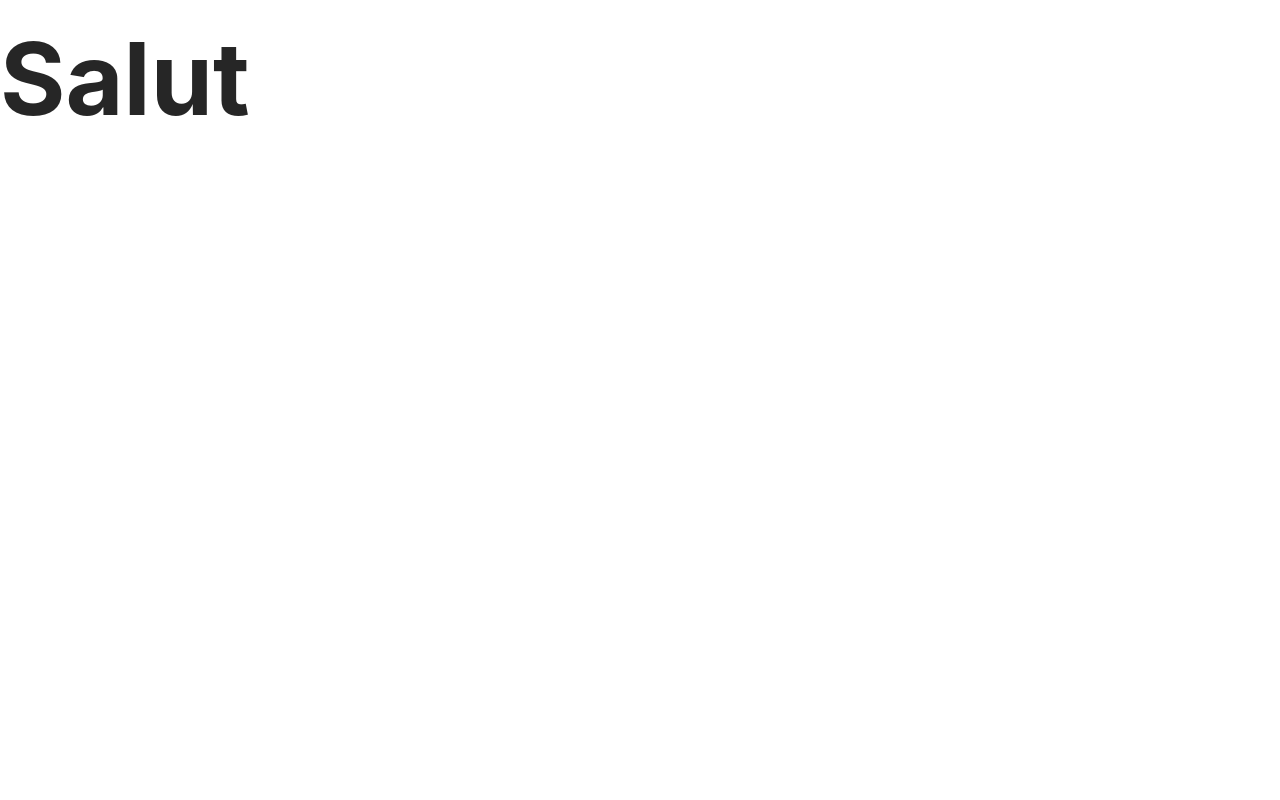
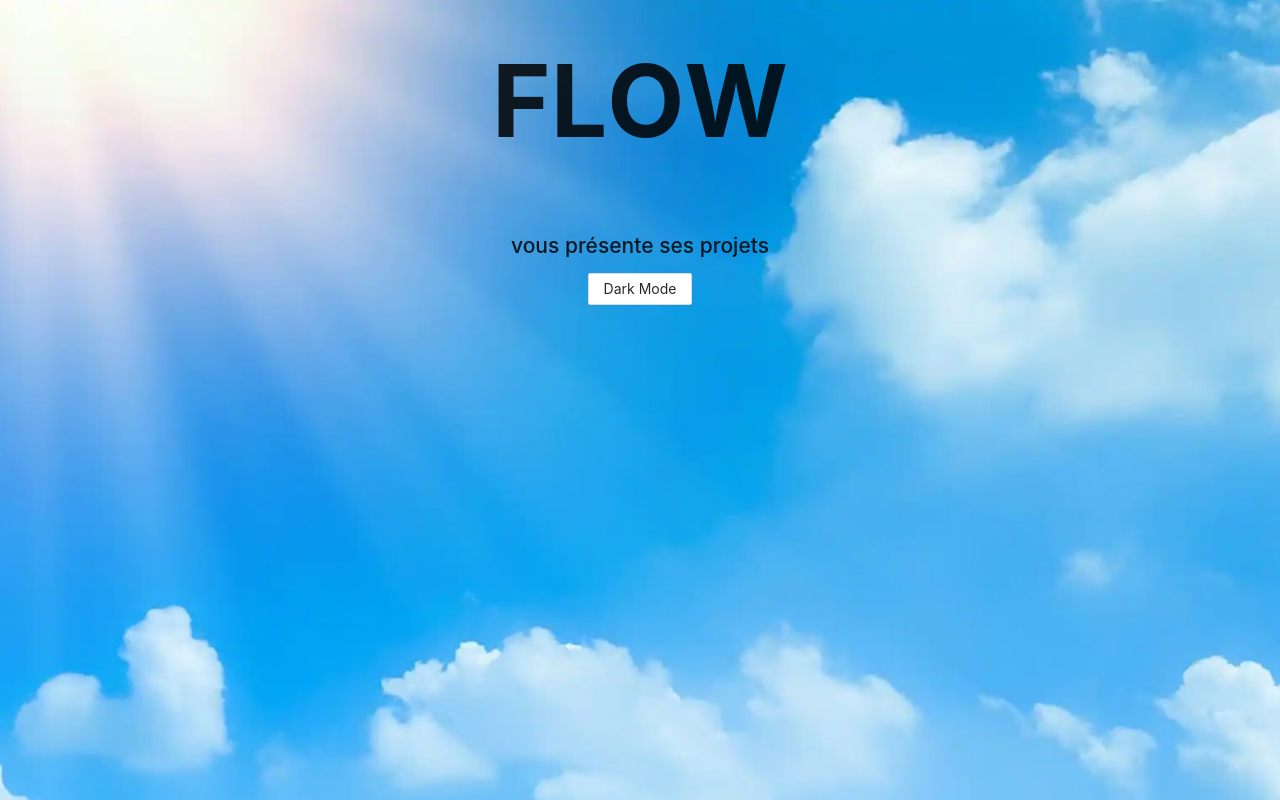
Before and after one commit to Florian59c/Site-Flow, a React (Create React App) app: page / in a window 1280 px wide. Built offline with nearby package versions, Linux system fonts and the light colour scheme.

Commit message:
ajout page principale et quelques styles

```diff
--- a/src/App.css
+++ b/src/App.css
@@ -2,3 +2,20 @@ h1 {
   font-size: 10rem;
   font-weight: bold;
 }
+
+body {
+  background-image: url("./img/Ciel-bleu.jpg");
+  background-size: cover;
+}
+
+.accueil {
+  text-align: center;
+}
+
+.pageDark {
+  background-image: none;
+}
+
+
+
+/* #141414 */
--- a/src/App.js
+++ b/src/App.js
@@ -1,12 +1,40 @@
 import './App.css';
 import { Component } from 'react'; // permet d'utiliser "export default class app extends Component"
+import { Button, Col, Row } from 'antd';
 
 export default class app extends Component {
 
   render() {
+
+    const changeMode = (e) => {
+      e.target.classList.add("pageDark")
+    };
+
     return (
-      <div>
-        <h1>Salut</h1>
+      <div className='accueil'>
+        <div>
+          <img src="" alt="" />
+        </div>
+        <div>
+          <Row justify="center">
+            <Col>
+              <h1>F</h1>
+            </Col>
+            <Col>
+              <h1>L</h1>
+            </Col>
+            <Col>
+              <h1>O</h1>
+            </Col>
+            <Col>
+              <h1>W</h1>
+            </Col>
+          </Row>
+        </div>
+        <div>
+          <h2>vous présente ses projets</h2>
+        </div>
+        <Button onClick={changeMode} >Dark Mode</Button>
       </div>
     )
   }
--- a/src/index.js
+++ b/src/index.js
@@ -1,8 +1,8 @@
 import React from 'react';
 import ReactDOM from 'react-dom/client';
-import './index.css';
 // importe la feuille de style de ant dsign / ici car un seu l import necessaire pour toute l'applicztion
 import "antd/dist/antd.css";
+import './index.css';
 import Root from './Root';
 import reportWebVitals from './reportWebVitals';
 
```
Also changed, not shown: src/img/Ciel-bleu.jpg (added).
